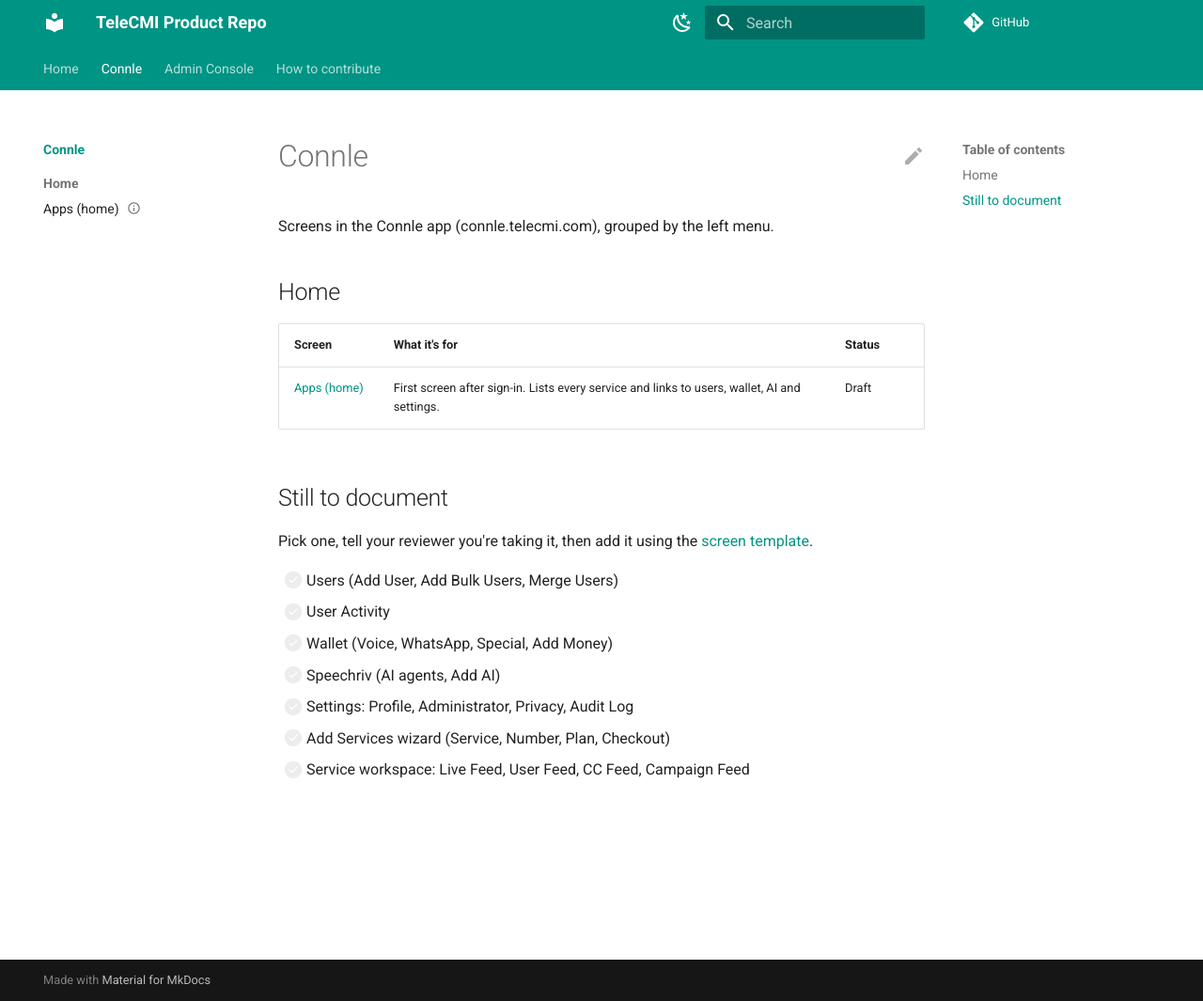
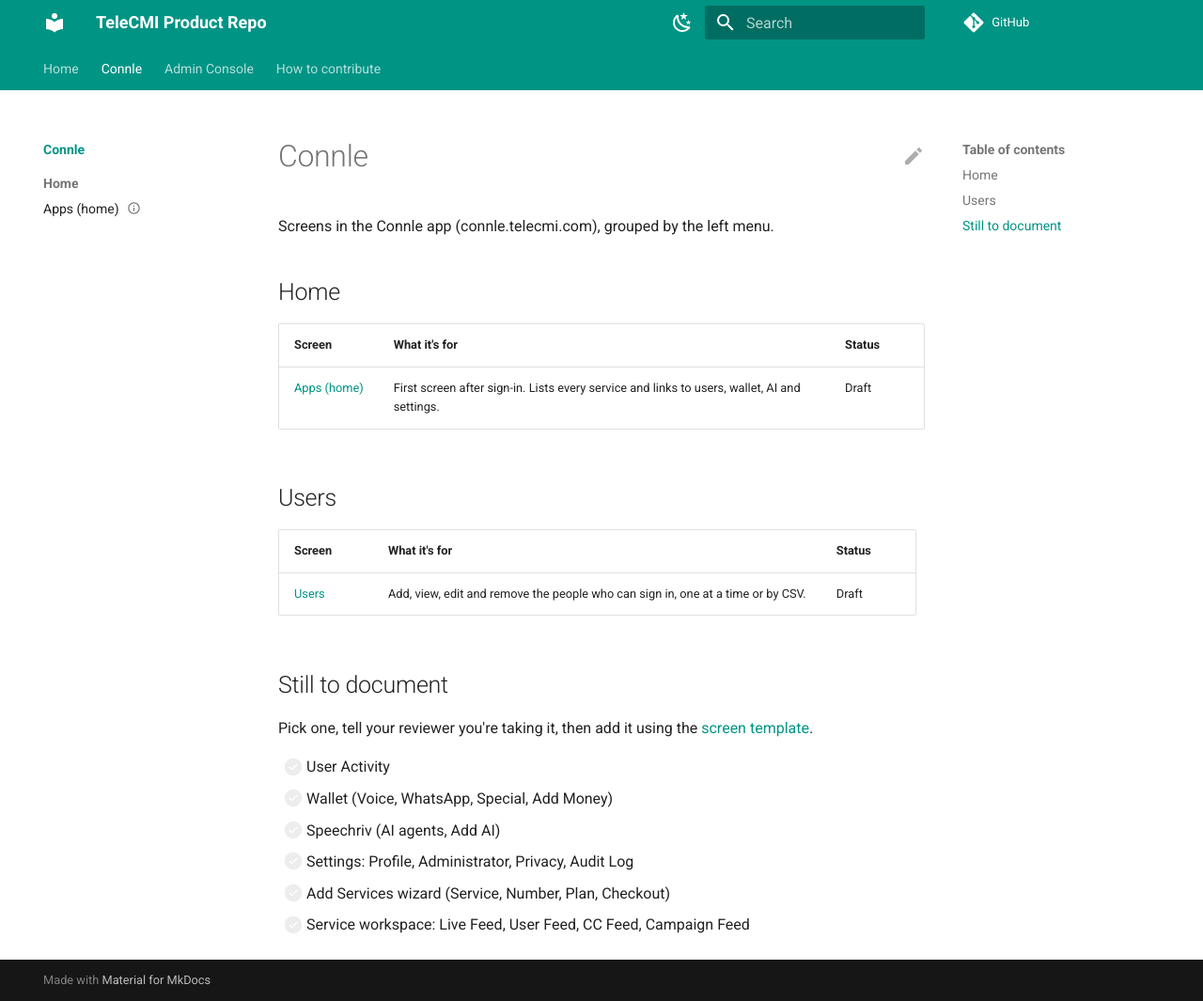
Before and after one commit to reyaztelecmi/telecmi-product-repo, an MkDocs documentation site: the page built from docs/connle/index.md, in a window 1280 px wide and 1065 px high. Shown: the whole window at 94% size. Built offline with MkDocs 1.6.1 and Material for MkDocs 9.7.7, drawn with Linux system fonts in a browser that asks for light colours; comment, search, counter and statistics services are not loaded.

Commit message:
Add files via upload

```diff
--- a/docs/connle/index.md
+++ b/docs/connle/index.md
@@ -8,11 +8,16 @@
 |---|---|---|
 | [Apps (home)](home/apps-home.md) | First screen after sign-in. Lists every service and links to users, wallet, AI and settings. | Draft |
 
+## Users
+
+| Screen | What it's for | Status |
+|---|---|---|
+| [Users](users/users.md) | Add, view, edit and remove the people who can sign in, one at a time or by CSV. | Draft |
+
 ## Still to document
 
 Pick one, tell your reviewer you're taking it, then add it using the [screen template](../authoring/screen-template.md).
 
-- [ ] Users (Add User, Add Bulk Users, Merge Users)
 - [ ] User Activity
 - [ ] Wallet (Voice, WhatsApp, Special, Add Money)
 - [ ] Speechriv (AI agents, Add AI)
```
